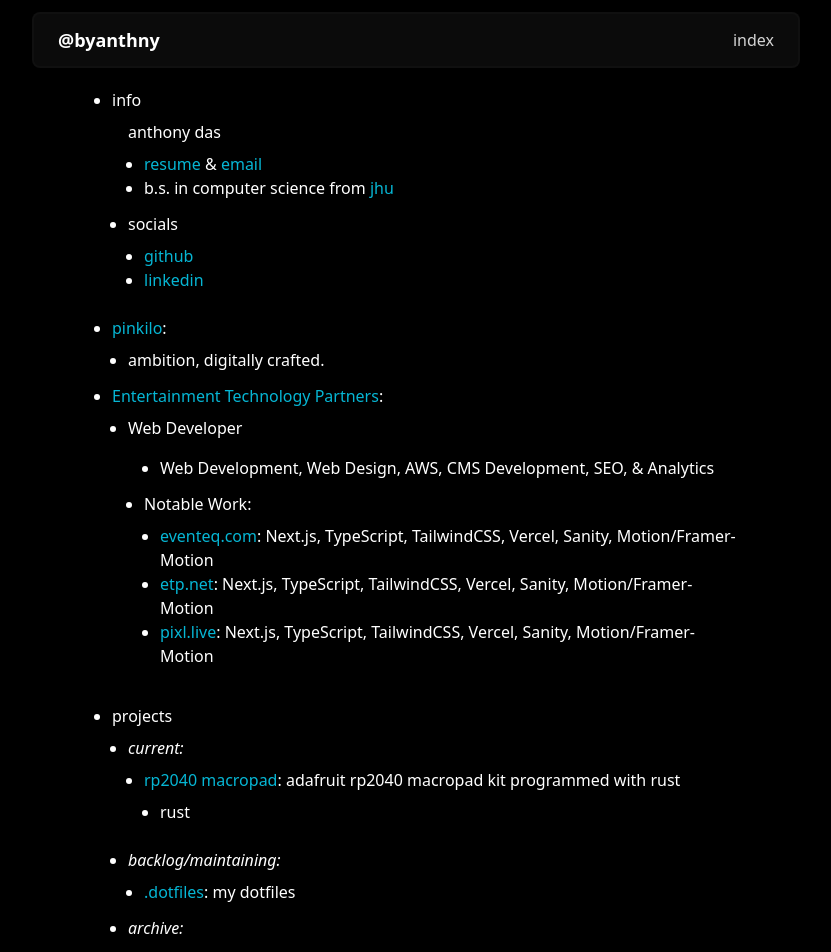
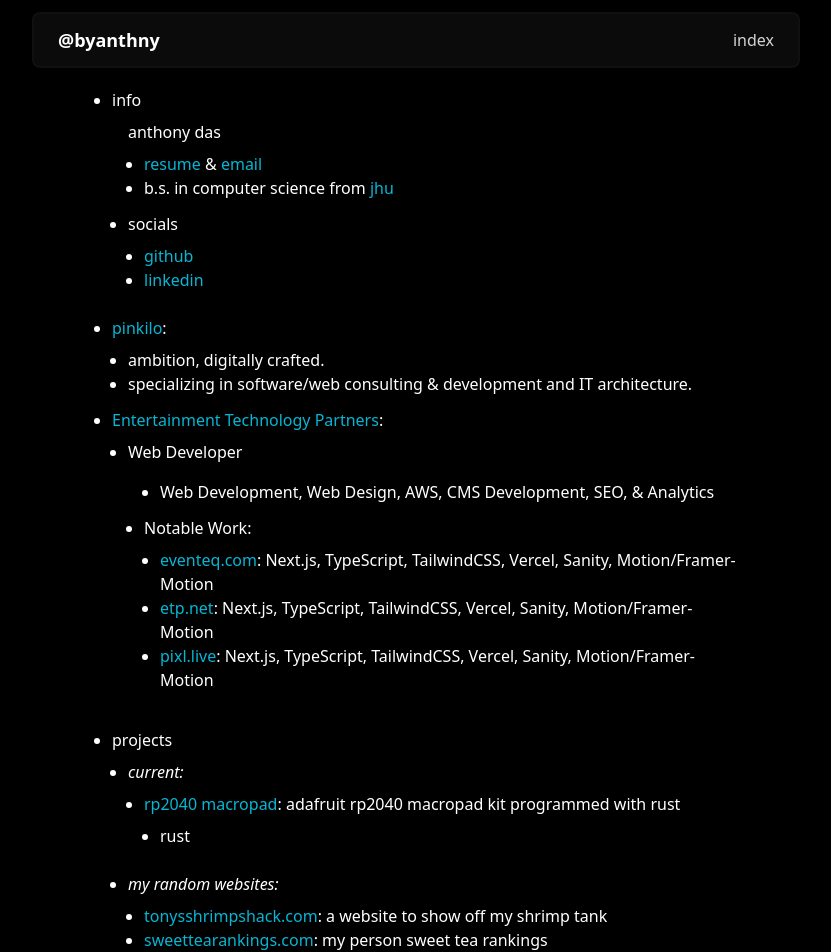
Before and after one commit to byanthny/anthnydas.com, a Next.js app: page / in a window 1280 px wide. Shown: the top 952 px of the page, without its empty margins (224-1055 px from the left). Built offline with nearby package versions, Linux system fonts and the light colour scheme.

Commit message:
feat: added random websites section & minor content changes

```diff
--- a/components/Items.tsx
+++ b/components/Items.tsx
@@ -24,10 +24,14 @@
         </ul>
       </ul>
       <li>
-        <a href="https://github.com/pinkilo">pinkilo</a>:
+        <a href="https://pinkilo.com">pinkilo</a>:
       </li>
       <ul>
         <li>ambition, digitally crafted.</li>
+        <li>
+          specializing in software/web consulting & development and IT
+          architecture.
+        </li>
       </ul>
       <li>
         <a href="https://etp.net">Entertainment Technology Partners</a>:
@@ -73,6 +77,19 @@
           <ul>
             <li>rust</li>
           </ul>
+        </ul>
+        <li>
+          <em>my random websites:</em>
+        </li>
+        <ul>
+          <li>
+            <a href="https://tonysshrimpshack.com">tonysshrimpshack.com</a>: a
+            website to show off my shrimp tank
+          </li>
+          <li>
+            <a href="https://sweettearankings.com">sweettearankings.com</a>: my
+            person sweet tea rankings
+          </li>
         </ul>
         <li>
           <em>backlog/maintaining:</em>
```
